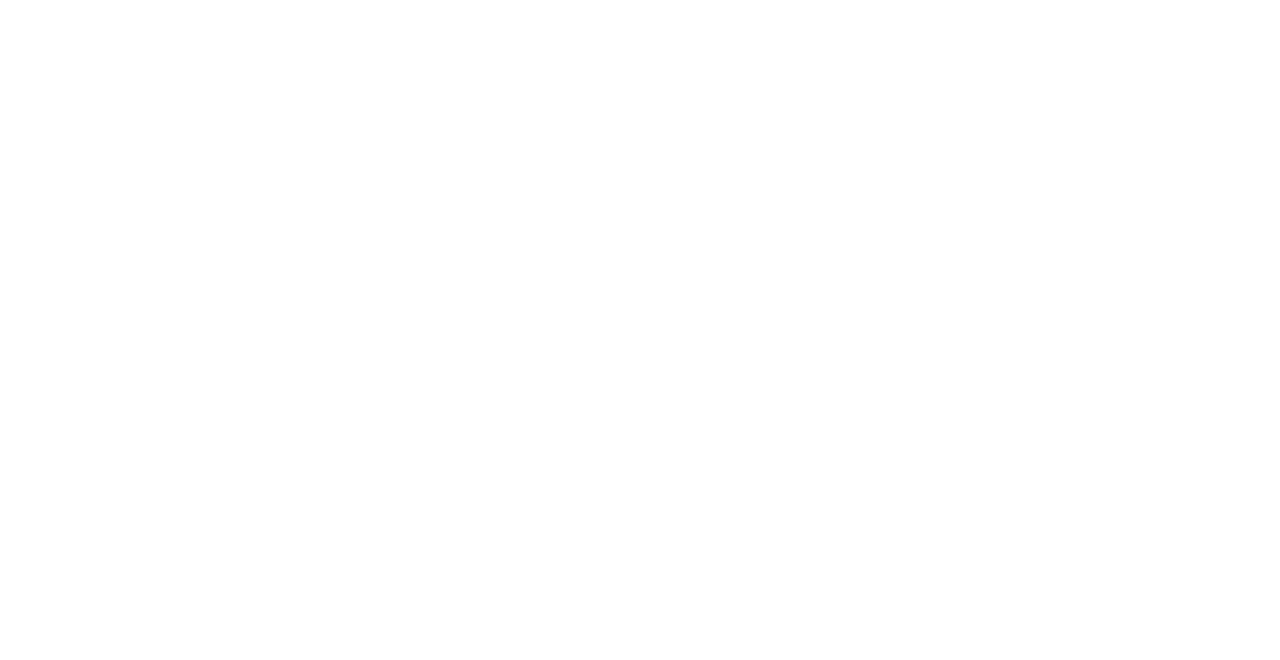
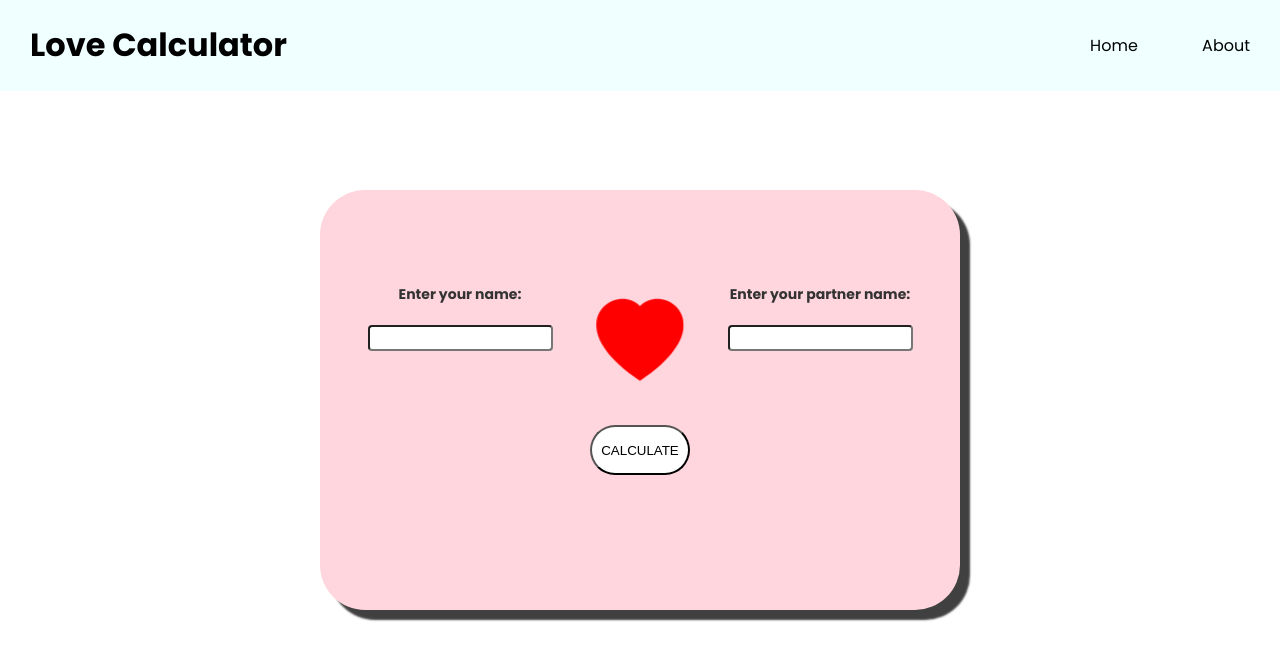
Before and after one commit to Juanito1711/LoveCalculator, a plain HTML site: page index.html in a window 1280 px wide. Drawn offline with Linux system fonts and the light colour scheme.

Commit message:
updated files

```diff
--- a/index.html
+++ b/index.html
@@ -10,7 +10,52 @@
     <link href="https://fonts.googleapis.com/css2?family=Poppins:ital,wght@0,100;0,200;0,300;0,400;0,500;0,600;0,700;0,800;0,900;1,100;1,200;1,300;1,400;1,500;1,600;1,700;1,800;1,900&display=swap" rel="stylesheet">
 </head>
 <body>
-    <!---->
+    <!--navigation bar-->
+    <div class="navigation--bar">
+        <h1>Love Calculator</h1>
+
+        <nav class="navbar">
+            <a href="#">Home</a>
+            <a href="#">About</a>
+        </nav>
+    </div>
+
+    <!--container love generator -->
+    <div class="wrapper">
+        <div class="content--wrapper">
+            <div class="user-input first-user">
+                <p>Enter your name:</p>
+                <input type="text" id="user--one">
+                <span id="user--one--error"></span>
+            </div>
+
+            <div class="heart">
+                <svg xmlns="http://www.w3.org/2000/svg" width="80" height="85" fill="red" class="bi bi-heart-fill" viewBox="0 0 16 16">
+                    <path fill-rule="evenodd" d="M8 1.314C12.438-3.248 23.534 4.735 8 15-7.534 4.736 3.562-3.248 8 1.314"/>
+                </svg>
+            </div>
+
+            <div class="user-input second-user">
+                <p>Enter your partner name:</p>
+                <input type="text" id="user--two">
+                <span id="user--two--error"></span>
+            </div>
+        </div>
+
+        <div class="calculate">
+            <button id="btn-calculate">CALCULATE</button>
+        </div>
+
+        <div class="result">
+            <p id="output--love"></p>
+            <p id="output--details"></p>
+
+        </div>
+
+    </div>
+
+    </div>
+
     <script src="./script.js"></script>
 </body>
 </html>
--- a/script.js
+++ b/script.js
@@ -0,0 +1,48 @@
+let button = document.getElementById('btn-calculate');
+
+button.addEventListener('click', () => {
+
+    const first_user = document.getElementById('user--one');
+    const first_user_value = first_user.value;
+
+    const second_user = document.getElementById('user--two');
+    const second_user_value = second_user.value;
+
+    const result = document.getElementById('output--love');
+    const details = document.getElementById('output--details');
+    let first_user_status = false;
+    let second_user_status = false;
+
+    if (first_user_value === '') {
+        document.getElementById('user--one--error').innerHTML = "Please input a valid username";
+    } else {
+        document.getElementById('user--one--error').innerHTML = '';
+        first_user_status = true;
+    }
+
+    if (second_user_value === '') {
+        document.getElementById('user--two--error').innerHTML = "Please input a valid username";
+    } else {
+        document.getElementById('user--two--error').innerHTML = '';
+        second_user_status = true;
+    }
+
+    if (first_user_status && second_user_status) {
+        let loveCalculator = (Math.floor((Math.random() * 100) + 1));
+        result.innerHTML = loveCalculator + "%";
+
+        if (loveCalculator <= 40) {
+            details.innerHTML = "You don't like each other";
+        } else if (loveCalculator > 40 && loveCalculator <= 70) {
+            details.innerHTML = "You both have some interest";
+        } else {
+            details.innerHTML = "You both is a definition of true love";
+        }
+    } else {
+        alert("Please input a valid username");
+        result.innerHTML = '';
+        details.innerHTML = '';
+    }
+
+
+});
--- a/style.css
+++ b/style.css
@@ -0,0 +1,162 @@
+body {
+    margin: 0;
+    padding: 0;
+    font-family: 'Poppins', sans-serif;
+}
+
+.navigation--bar {
+    display: flex;
+    justify-content: space-between;
+    align-items: center;
+    background-color: azure;
+    z-index: 1;
+}
+
+.navigation--bar h1 {
+    margin-left: 30px;
+}
+
+.navbar {
+    display: inline-block;
+}
+
+.navbar a{
+    color: black;
+    text-decoration: none;
+    padding: 15px 30px;
+    cursor: pointer;
+    position: relative;
+}
+
+.navbar a::before {
+    content: '';
+    position: absolute;
+    bottom: 2px;
+    left: 0px;
+    width: 100%;
+    height: 4px;
+    transform: scaleX(0);
+    background-color: black;
+    transition: transform .6s ease;
+    transform-origin: bottom right;
+}
+
+.navbar a:hover::before {
+    transform: scaleX(1);
+    transform-origin: bottom left;
+}
+
+.wrapper {
+    width: 600px;
+    height: 380px;
+    background-color: rgb(255, 214, 221);
+    position: absolute;
+    transform: translate(-50%, -50%);
+    top: 50%;
+    left: 50%;
+    padding: 20px;
+    box-shadow: 10px 10px 2px 0px rgba(0,0,0,0.75);
+    -webkit-box-shadow: 10px 10px 2px 0px rgba(0,0,0,0.75);
+    -moz-box-shadow: 10px 10px 2px 0px rgba(0,0,0,0.75);
+    border-radius: 45px;
+    padding: 20px;
+}
+
+span {
+    color: red;
+}
+
+.content--wrapper {
+    display: flex;
+    justify-content: space-around;
+    align-items: flex-start;
+    width: 100%;
+}
+
+.user-input {
+    width: 40%;
+    margin-top: 60px;
+    text-align: center;
+}
+
+.user-input p {
+    margin-bottom: 10px;
+    font-weight: bold;
+    font-size: 14px;
+    color: #333;
+}
+
+.user-input input{
+    height: 20px;
+    border-radius: 4px;
+    margin-top: 10px;
+}
+.user-input input:focus {
+    border: solid #ff1493 4px;
+}
+
+.user-input span {
+    display: block;
+    margin-top: 5px;
+    padding: 10px;
+}
+
+.heart {
+    display: flex;
+    justify-content: center;
+    align-items: center;
+    margin: 90px 20px;
+}
+
+.heart svg {
+    animation: pulse 1.5s infinite;
+}
+
+.calculate {
+    margin-left: auto;
+    margin-right: auto;
+    max-width: fit-content;
+    margin-top: -50px;
+}
+
+.calculate  button{
+    width: 100px;
+    height: 50px;
+    border-radius: 40px;
+    transition: all .2s ease;
+    cursor: pointer;
+    background-color: white;
+}
+
+.calculate button:hover {
+    height: 48px;
+    background-color: #f75e5e;
+    color: white;
+}
+
+.result {
+    max-width: fit-content;
+    margin-left: auto;
+    margin-right: auto;
+}
+
+.result #output--love {
+    color: black;
+    font-size: 15px;
+    font-weight: bold;
+    max-width: fit-content;
+    margin-left: auto;
+    margin-right: auto;
+}
+
+.result #output--details {
+    color: black;
+    font-size: 18px;
+}
+
+
+@keyframes pulse {
+    0% {transform: scale(1);}
+    50% {transform: scale(1.1);}
+    100% {transform: scale(1);}
+}
```
Also changed, not shown: 1 other file.
